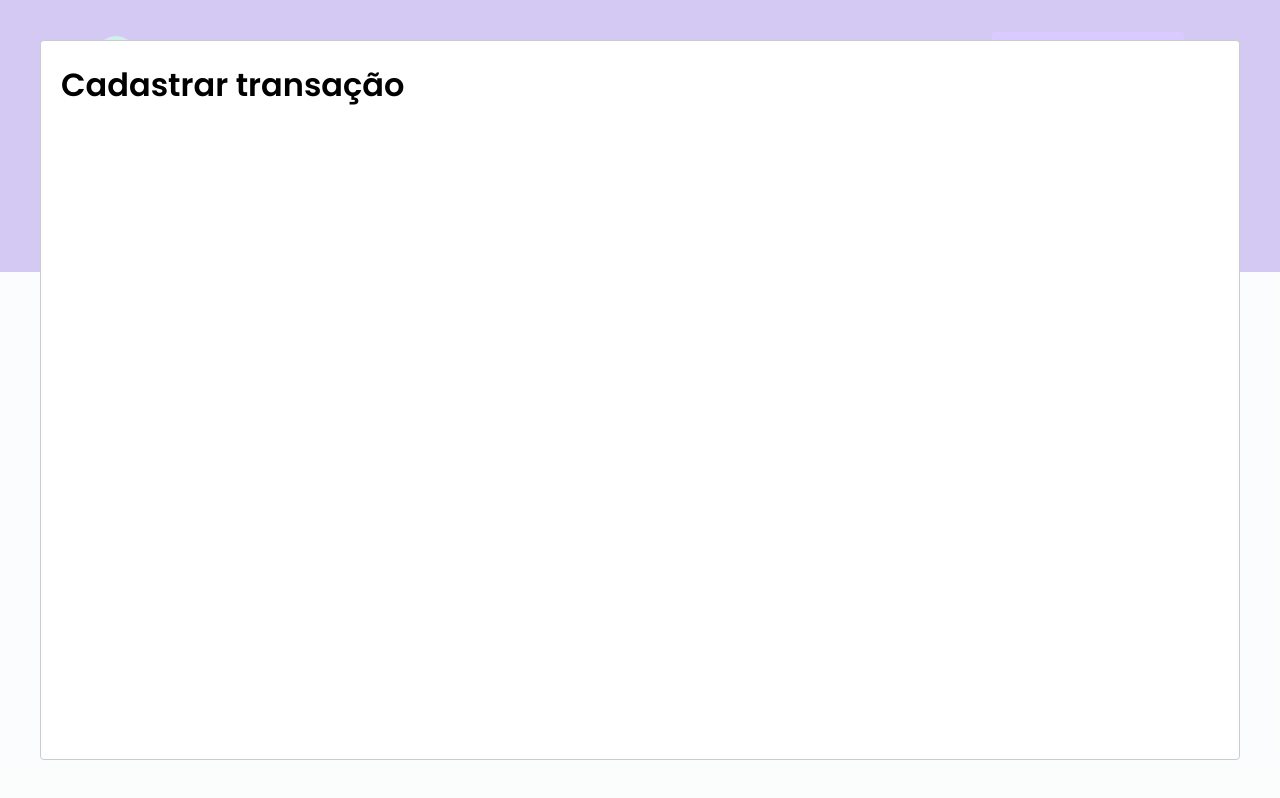
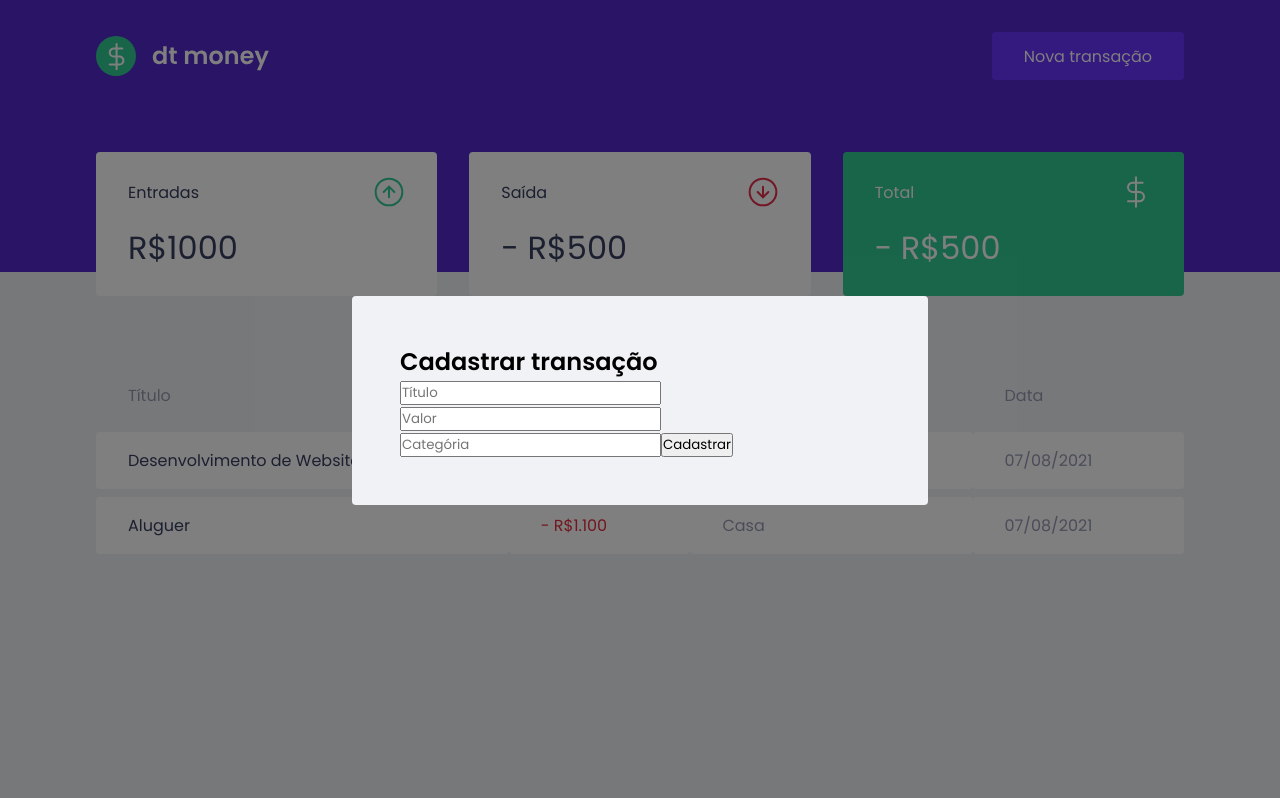
Before and after one commit to PedroMakengo/dtmoney, a React (Create React App) app: page / in a window 1280 px wide. Both pictures are taken after a click on the button "Nova transação". Built offline with nearby package versions, Linux system fonts and the light colour scheme; no server answers; what miragejs would draw is missing.

Commit message:
Estruturando o meu formulário

```diff
--- a/src/components/NewTransictionModal/index.tsx
+++ b/src/components/NewTransictionModal/index.tsx
@@ -1,4 +1,5 @@
 import Modal from 'react-modal';
+import { Container } from './styles';
 
 interface NewTransictionModalProps {
   isOpen: boolean;
@@ -9,8 +10,32 @@
   return(
     <Modal
         isOpen={isOpen}
-        onRequestClose={onRequestClose}>
-      <h1>Cadastrar transação</h1>
+        onRequestClose={onRequestClose}
+        overlayClassName="react-modal-overlay"
+        className="react-modal-content"
+        >
+
+      <Container>
+        <h2>Cadastrar transação</h2>
+
+        <input
+          placeholder="Título"
+        />
+
+        <input
+          type="number"
+          placeholder="Valor"
+        />
+
+        <input
+          type="text"
+          placeholder="Categória"
+        />
+
+        <button type="submit">
+          Cadastrar
+        </button>
+      </Container>
     </Modal>
   )
 }
--- a/src/components/NewTransictionModal/styles.ts
+++ b/src/components/NewTransictionModal/styles.ts
@@ -1 +1,7 @@
 import styled  from 'styled-components';
+
+
+export const Container = styled.form `
+
+
+`
--- a/src/styles/global.ts
+++ b/src/styles/global.ts
@@ -52,4 +52,28 @@
     opacity: 0.6;
     cursor: not-allowed;
   }
+
+  .react-modal-overlay {
+    background: rgba(0, 0, 0,0.5);
+
+    position: fixed;
+    top: 0;
+    bottom: 0;
+    left: 0;
+    right: 0;
+
+    display: flex;
+    align-items: center;
+    justify-content: center;
+  }
+
+  .react-modal-content {
+    width: 100%;
+    max-width: 576px;
+    background: var(--background);
+    padding: 3rem;
+
+    position: relative;
+    border-radius: 0.25rem;
+  }
 `;
```
